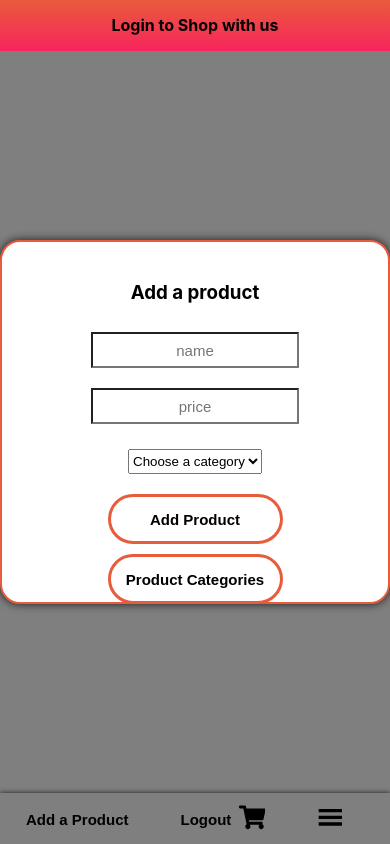
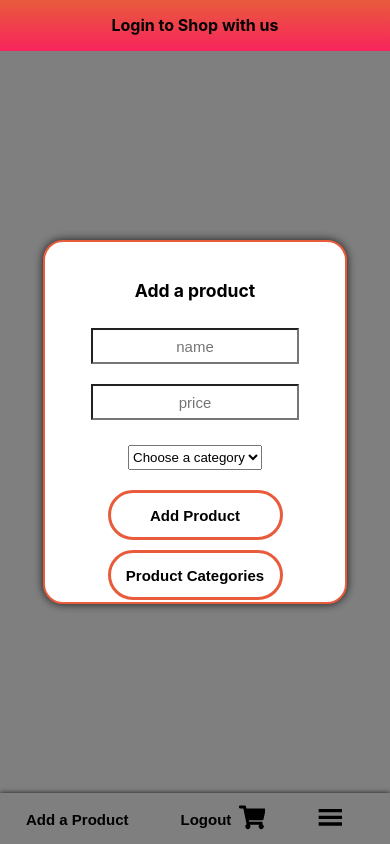
Before and after one commit to tdiec00/Whats-the-Total, a React (Create React App) app in the folder client/: page /products/add in a window 390 px wide. Built offline with nearby package versions, Linux system fonts and the light colour scheme.

Commit message:
media queries

```diff
--- a/client/src/components/userModal/userModal.css
+++ b/client/src/components/userModal/userModal.css
@@ -32,3 +32,12 @@
 .modal-body {
   padding: 10px;
 }
+
+@media (max-width: 700px) {
+  .modal-content {
+    width: 300px;
+  }
+  .modal {
+    font-size: 15px;
+  }
+}
```
